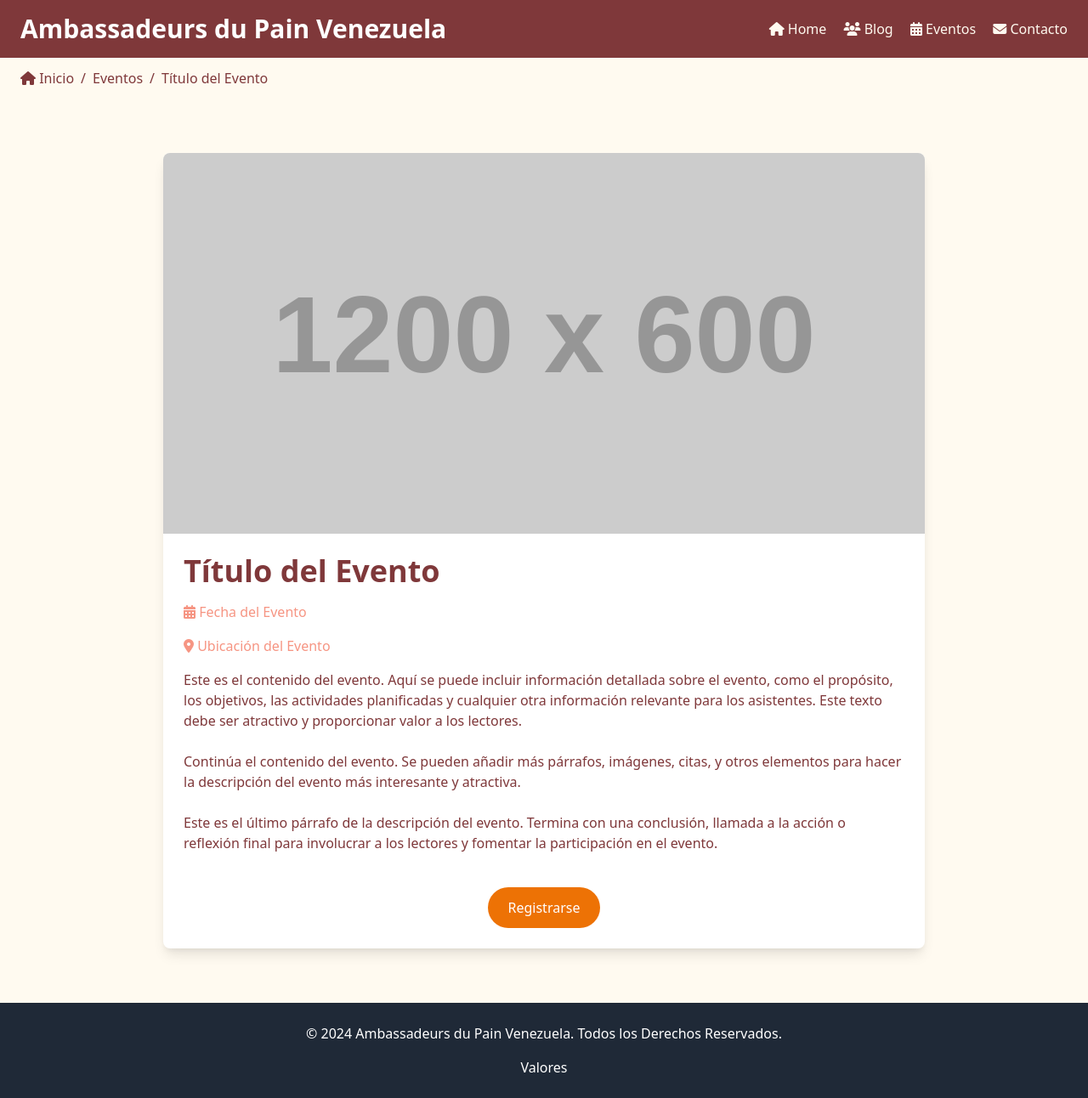
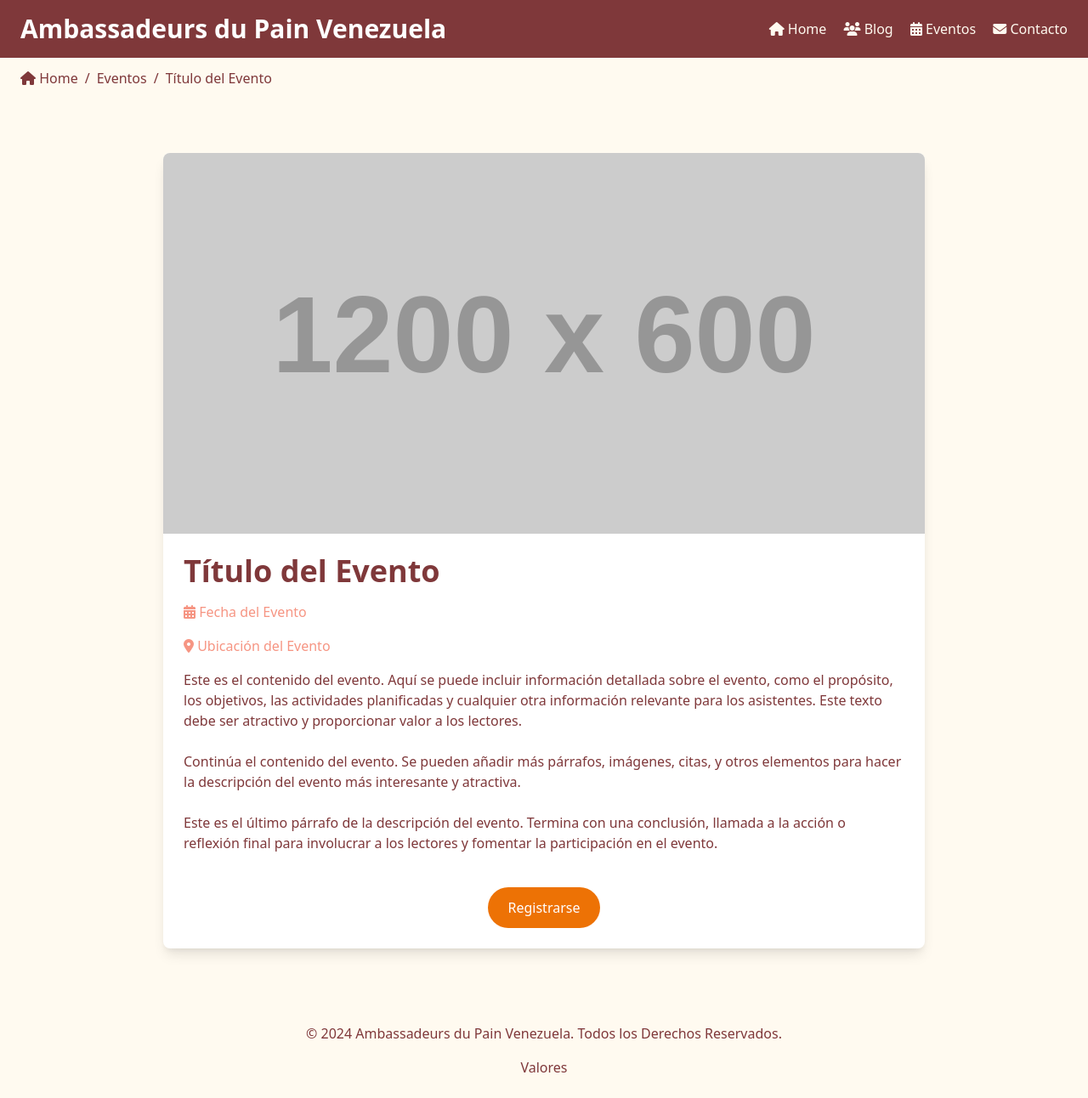
Before and after one commit to ambassadeursdupainvenezuela/ambassadeursdupainvenezuela.github.io, a Jekyll site: the page built from events/curso-en-linea.html, in a window 1280 px wide. Shown: the whole page at 85% size. Built offline with Jekyll 4.4.1, drawn with Linux system fonts in a browser that asks for light colours; nearby versions of some CDN libraries.

Commit message:
Fix and ignores

```diff
--- a/_includes/footer.html
+++ b/_includes/footer.html
@@ -1,5 +1,5 @@
   <!-- Pie de Página -->
-  <footer class="py-6 bg-gray-800 text-white text-center">
+  <footer class="py-6 bg-accent text-primary text-center">
     <div class="container mx-auto">
       <p>&copy; 2024 Ambassadeurs du Pain Venezuela. Todos los Derechos Reservados.</p>
       <div class="flex justify-center space-x-4 mt-4">
--- a/_posts/tenemos-delegacion.html
+++ b/blog/tenemos-delegacion.html
@@ -20,9 +20,9 @@ layout: null
   <nav class="bg-accent py-3 px-6">
     <div class="container mx-auto">
       <ul class="flex items-center text-dark">
-        <li><a href="#" class="hover:text-highlight"><i class="fas fa-home"></i> Inicio</a></li>
+        <li><a href="/" class="hover:text-highlight"><i class="fas fa-home"></i> Home</a></li>
         <li class="mx-2">/</li>
-        <li><a href="#" class="hover:text-highlight">Blog</a></li>
+        <li><a href="/blog.html" class="hover:text-highlight">Blog</a></li>
         <li class="mx-2">/</li>
         <li>Título del Post del Blog</li>
       </ul>
--- a/events/curso-en-linea.html
+++ b/events/curso-en-linea.html
@@ -20,9 +20,9 @@ layout: null
   <nav class="bg-accent py-3 px-6">
     <div class="container mx-auto">
       <ul class="flex items-center text-dark">
-        <li><a href="#" class="hover:text-highlight"><i class="fas fa-home"></i> Inicio</a></li>
+        <li><a href="/" class="hover:text-highlight"><i class="fas fa-home"></i> Home</a></li>
         <li class="mx-2">/</li>
-        <li><a href="#" class="hover:text-highlight">Eventos</a></li>
+        <li><a href="/events.html" class="hover:text-highlight">Eventos</a></li>
         <li class="mx-2">/</li>
         <li>Título del Evento</li>
       </ul>
```
Also changed, not shown: 8 other files.
